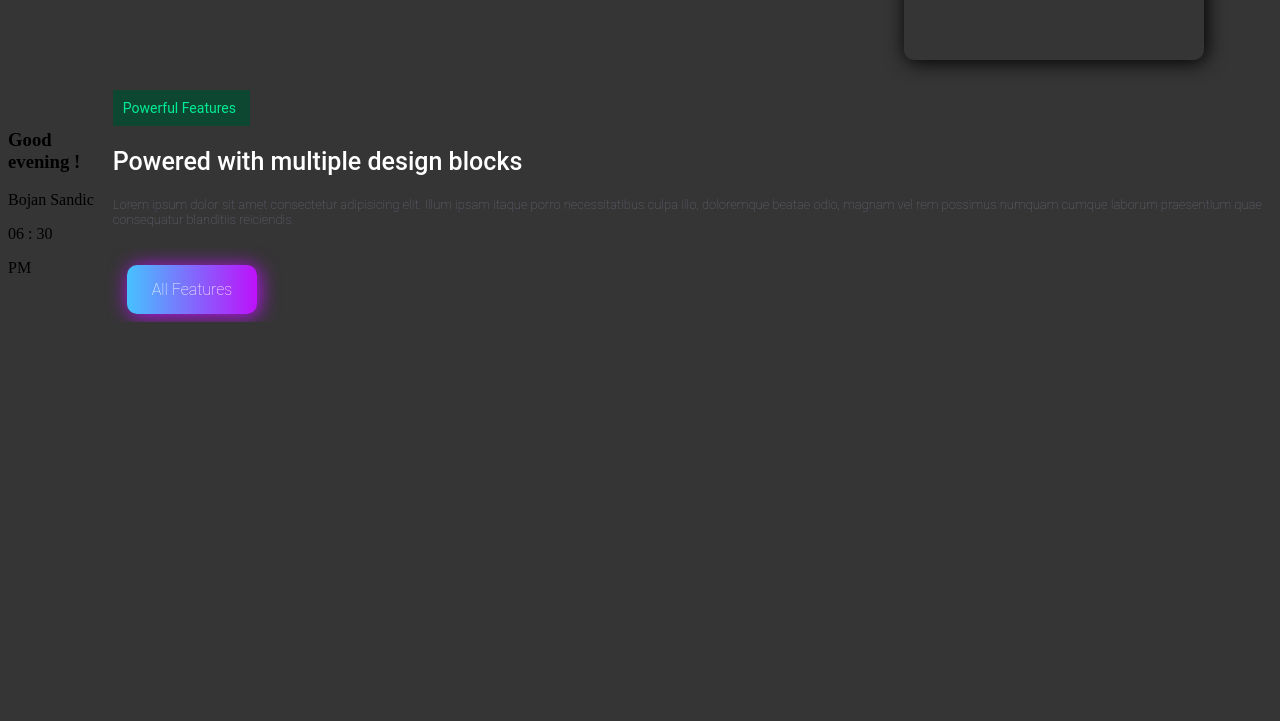
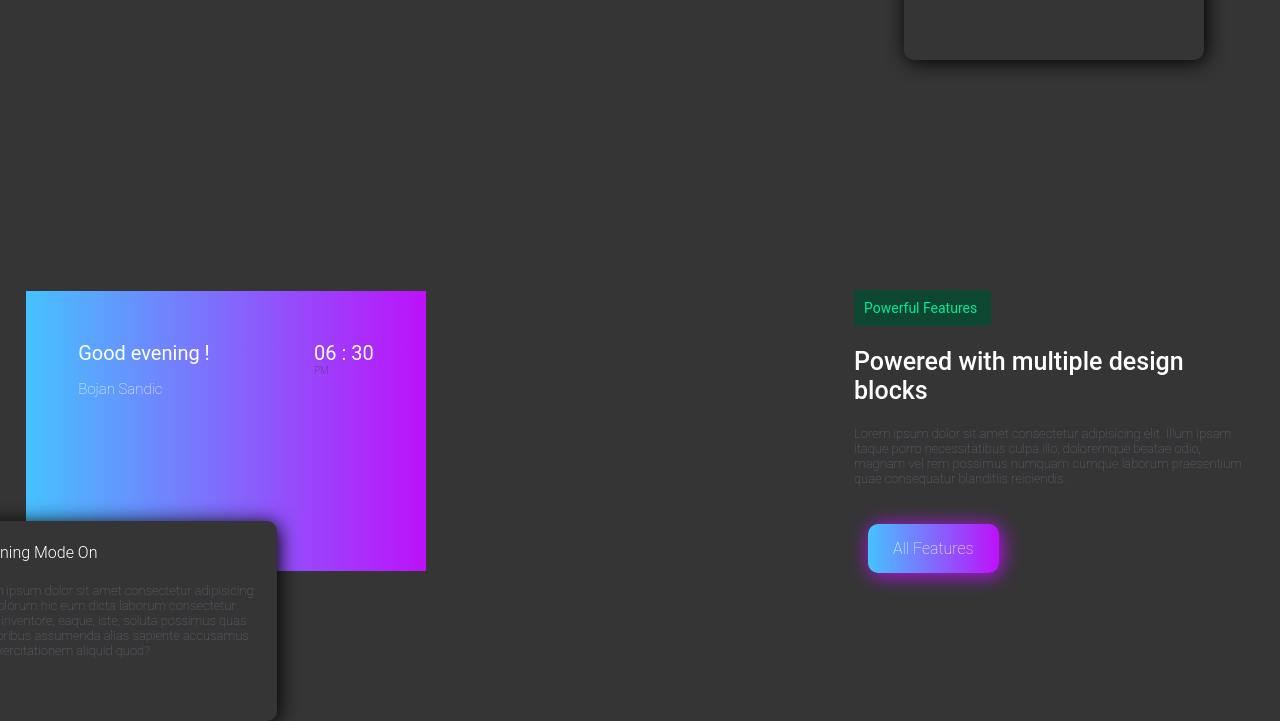
Before and after one commit to appoline33/Partiel-B2---Semestre-1, a plain HTML site: page index.html in a window 1280 px wide. Shown: the part 2194-2915 px from the top of the page. Before the commit the page ends 2516 px from the top, so only its background shows below. Drawn offline with Linux system fonts and the light colour scheme.

Commit message:
Fin du partiel

```diff
--- a/index.html
+++ b/index.html
@@ -186,8 +186,6 @@
 
     <!-- Section soir -->
     <div class="soir">
-        <!-- Partie good evening -->
-        <div class="good-evening">
             <!-- Card Pink -->
             <div class="pink">
                 <div class="left">
@@ -201,7 +199,8 @@
             </div>
             <!-- Eevening Mode On -->
             <div class="evening_mode_on">
-
+                <h4>Eevening Mode On</h4>
+                <p>Lorem ipsum dolor sit amet consectetur adipisicing elit. Dolorum hic eum dicta laborum consectetur animi inventore, eaque, iste, soluta possimus quas temporibus assumenda alias sapiente accusamus eos exercitationem aliquid quod?</p>
             </div>
             <!-- Today Consumption -->
             <div class="today_consumption">
@@ -209,7 +208,6 @@
             </div>
 
 
-        </div>
         <!-- Paragraphe -->
         <div class="paragraphe_soir">
             <div class="powerful">Powerful Features</div>
--- a/src/main.scss
+++ b/src/main.scss
@@ -308,12 +308,48 @@ button{
 
 // Section soir
 .soir{
+    position: relative;
+    margin-top: 200px;
     display: flex;
     justify-content: space-around;
     align-items: center;
 }
+// Card Pink
+.pink{
+    display: flex;
+    justify-content: space-around;
+    width: 400px;
+    height: 250px;
+    padding-top: 30px;
+    background: linear-gradient(to right, #46C2FF, #BD11FA);
+
+    // h3
+    h3{
+        @include h3();
+    }
+    .left p{
+        font-family: $font;
+        color: white;
+        font-weight: lighter;
+        font-size: 15px;
+        margin-top: -5px;
+    }
+
+    // heure
+    .right p:first-child{
+        @include h3();
+    }
+    .right p:last-child{
+        font-family: $font;
+        color: #353535;
+        font-weight: lighter;
+        font-size: 10px;
+        margin-top: -20px;
+    }
+}
 // Paragraphe
 .paragraphe_soir{
+    width: 400px;
 
     // h2
     h2{
@@ -329,3 +365,29 @@ button{
         @include button_gradient();
     }
 }
+
+// Evening Mode On
+.evening_mode_on{
+    width: 300px;
+    height: 200px;
+    padding: 0 10px 0 10px;
+    // margin: 30px 30px 30px 0;
+    border-radius: 10px;
+    box-shadow: 2px 2px 20px black;
+    position: relative;
+    z-index: 4;
+    left: -505px;
+    top: 190px;
+    background-color: #353535;
+
+    h4{
+        font-family: $font;
+        color: white;
+        font-size: 16px;
+        font-weight: 350;
+    }
+
+    p{
+        @include paragraphe();
+    }
+}
```
Also changed, not shown: dist/style.css, 1 other file.
